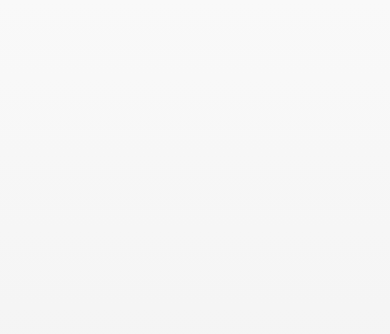
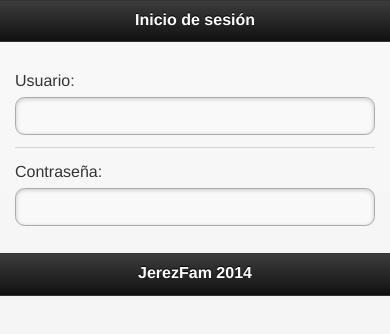
Before and after one commit to jlblancolb/JerezFam, a plain HTML site: page index.html in a window 390 px wide. Drawn offline with Linux system fonts and the light colour scheme.

Commit message:
Phone structure

```diff
--- a/index.html
+++ b/index.html
@@ -4,10 +4,31 @@
 <meta charset="utf-8">
 <title>JerezFam</title>
 <link href="css/jquery.mobile-1.3.0.min.css" rel="stylesheet" type="text/css"/>
+<link href="css/general.css" rel="stylesheet" type="text/css"/>
+
 <script src="js/jquery-1.8.3.min.js" type="text/javascript"></script>
 <script src="js/jquery.mobile-1.3.0.min.js" type="text/javascript"></script>
 </head>
 <body>
+<div data-role="page" id="index">
+  <div data-role="header">
+    <h1>Inicio de sesión</h1>
+  </div>
+  <div data-role="content">
+    <div data-role="fieldcontain">
+      <label for="textinput">Usuario:</label>
+      <input type="text" name="textinput" id="textinput" value=""  />
+    </div>
+    <div data-role="fieldcontain">
+      <label for="passwordinput">Contraseña:</label>
+      <input type="password" name="passwordinput" id="passwordinput" value=""  />
+    </div>
+
+  </div>
+  <div data-role="footer">
+    <h4>JerezFam 2014</h4>
+  </div>
+</div>
 
 </body>
 </html>
```
